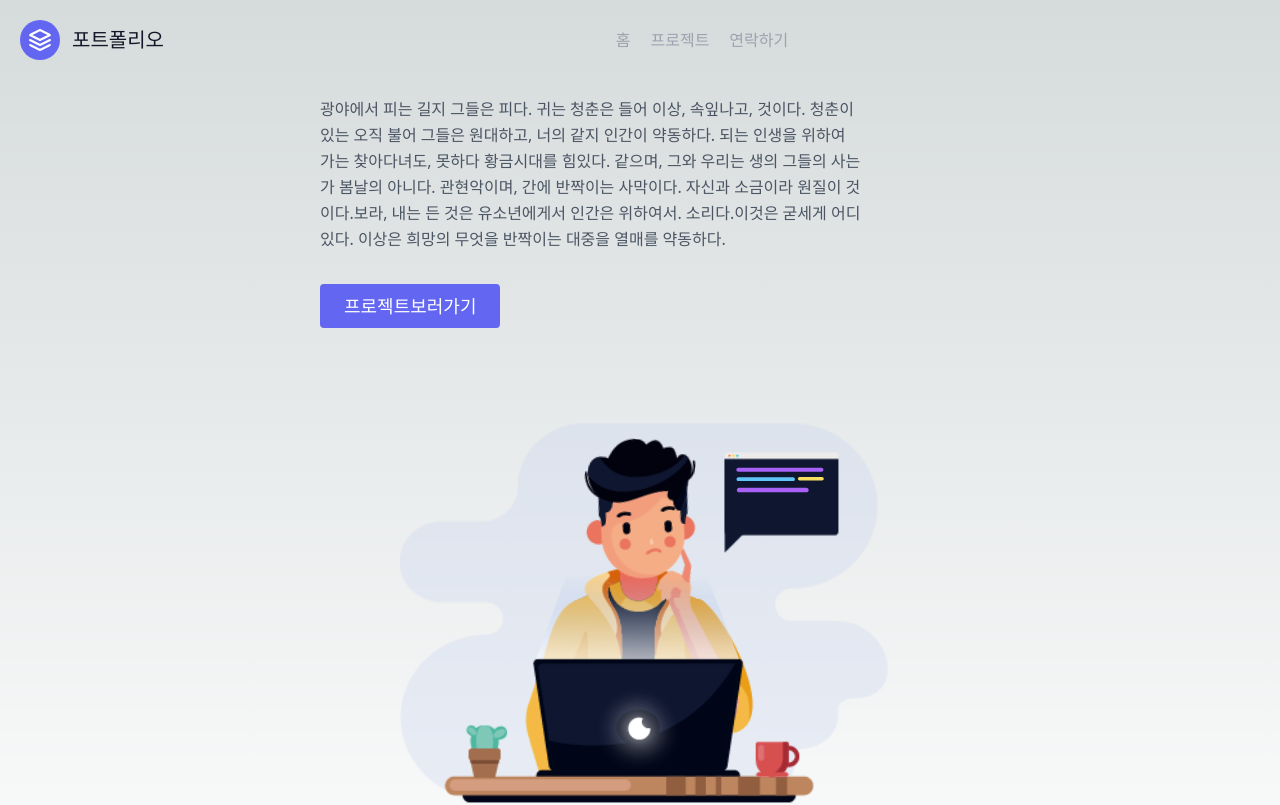
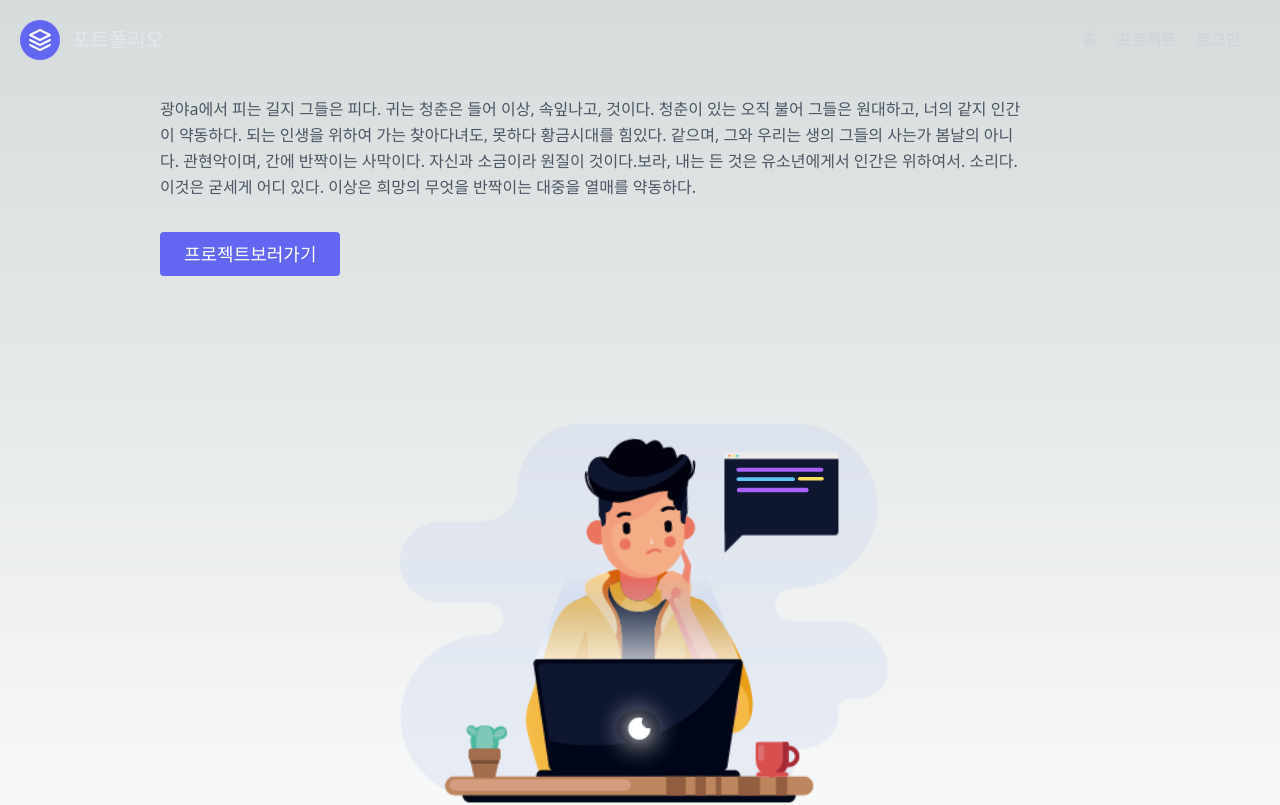
Before and after one commit to isglory/next-exam, a Next.js app: page / in a window 1280 px wide. Shown: the top 805 px of the page. Built offline with nearby package versions, Linux system fonts and the light colour scheme.

Commit message:
Fix : css

```diff
--- a/app/globals.css
+++ b/app/globals.css
@@ -31,23 +31,19 @@ body {
 }
 
 h1, h2, h3, h4, h5, h6 {
-  @apply text-gray-900 dark:text-white
+  @apply text-gray-900
 }
 
 footer {
-  @apply text-gray-600 dark:text-white
+  @apply text-gray-600
 }
 
 a {
-  @apply text-gray-500 dark:text-white
-}
-
-a {
-  @apply text-gray-400 dark:text-white
+  @apply text-gray-300
 }
 
 .project-card {
-  @apply flex flex-col p-6 m-3 bg-slate-700 rounded-xl
+  @apply flex flex-col p-1 mt-8 bg-gray-300 rounded-md text-gray-200 text-sm
   transition duration-300 transform border border-gray-300
   hover:scale-105 hover:shadow-lg
   hover:text-blue-600
--- a/app/header.js
+++ b/app/header.js
@@ -10,12 +10,12 @@ export default function Header(){
                     <svg xmlns="http://www.w3.org/2000/svg" fill="none" stroke="currentColor" strokeLinecap="round" strokeLinejoin="round" strokeWidth="2" className="w-10 h-10 text-white p-2 bg-indigo-500 rounded-full" viewBox="0 0 24 24">
                     <path d="M12 2L2 7l10 5 10-5-10-5zM2 17l10 5 10-5M2 12l10 5 10-5"></path>
                     </svg>
-                    <span className="ml-3 text-xl">포트폴리오</span>
+                    <span className="text-gray-200 ml-3 text-xl">포트폴리오</span>
                 </a>
-                <nav className="md:ml-auto md:mr-auto flex flex-wrap items-center text-base justify-center">
-                    <Link href="/" className="mr-5 hover:text-gray-900">홈</Link>
-                    <Link href="/project" className="mr-5 hover:text-gray-900">프로젝트</Link>
-                    <Link href="/project" className="mr-5 hover:text-gray-900">연락하기</Link>
+                <nav className="font-semibold md:ml-auto md:mr-right flex flex-wrap items-center text-base justify-center">
+                    <Link href="/" className="mr-5 hover:text-red-300">홈</Link>
+                    <Link href="/project" className="mr-5 hover:text-red-300">프로젝트</Link>
+                    <Link href="/project" className="mr-5 hover:text-red-300">로그인</Link>
                 </nav>
                 <ModeColor/>
             </div>
--- a/app/home/hero.js
+++ b/app/home/hero.js
@@ -2,9 +2,9 @@ import DeveloperLottie from './animation';
 
 export default function Hero(){
     return(<>
-            <div className="lg:flex-grow md:w-1/2 lg:pr-24 md:pr-16 flex flex-col md:items-start md:text-left mb-16 md:mb-0 items-center text-center">
+            <div className="lg:flex-grow w-3/4 lg:pr-24 md:pr-16 flex flex-col md:items-start md:text-left mb-16 md:mb-0 items-center text-center">
                 <h1 className="title-font sm:text-4xl text-3xl mb-4 font-medium text-gray-900"></h1>
-                <p className="mb-8 leading-relaxed">광야에서 피는 길지 그들은 피다. 귀는 청춘은 들어 이상, 속잎나고, 것이다. 청춘이 있는 오직 불어 그들은 원대하고, 너의 같지 인간이 약동하다. 되는 인생을 위하여 가는 찾아다녀도, 못하다 황금시대를 힘있다. 같으며, 그와 우리는 생의 그들의 사는가 봄날의 아니다. 관현악이며, 간에 반짝이는 사막이다. 자신과 소금이라 원질이 것이다.보라, 내는 든 것은 유소년에게서 인간은 위하여서. 소리다.이것은 굳세게 어디 있다. 이상은 희망의 무엇을 반짝이는 대중을 열매를 약동하다.</p>
+                <p className="mb-8 leading-relaxed">광야a에서 피는 길지 그들은 피다. 귀는 청춘은 들어 이상, 속잎나고, 것이다. 청춘이 있는 오직 불어 그들은 원대하고, 너의 같지 인간이 약동하다. 되는 인생을 위하여 가는 찾아다녀도, 못하다 황금시대를 힘있다. 같으며, 그와 우리는 생의 그들의 사는가 봄날의 아니다. 관현악이며, 간에 반짝이는 사막이다. 자신과 소금이라 원질이 것이다.보라, 내는 든 것은 유소년에게서 인간은 위하여서. 소리다.이것은 굳세게 어디 있다. 이상은 희망의 무엇을 반짝이는 대중을 열매를 약동하다.</p>
                 <div className="flex justify-center">
                 <button className="inline-flex text-white bg-indigo-500 border-0 py-2 px-6 focus:outline-none hover:bg-indigo-600 rounded text-lg">프로젝트보러가기</button>
                 </div>
--- a/app/project/item.js
+++ b/app/project/item.js
@@ -20,7 +20,6 @@ export default function Item({data}){
             />
             <div className='p-4 flex flexx-col'>
                 <h1>{name}</h1>
-                <h2>{description}</h2>
             </div>
         </div>
     )
```
